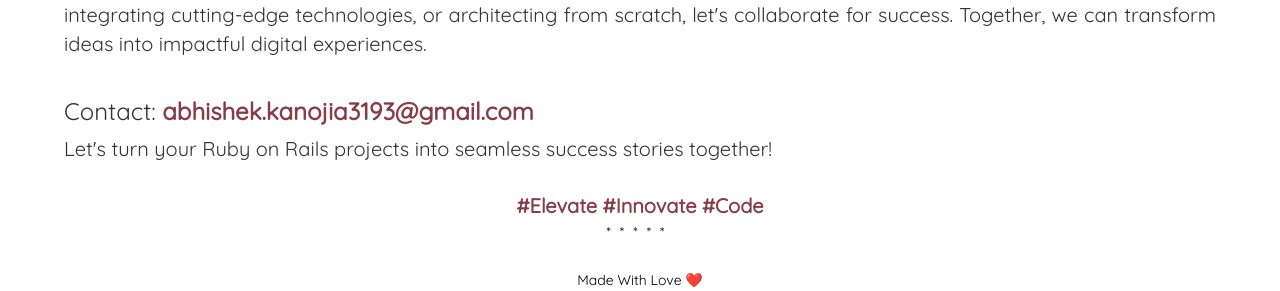
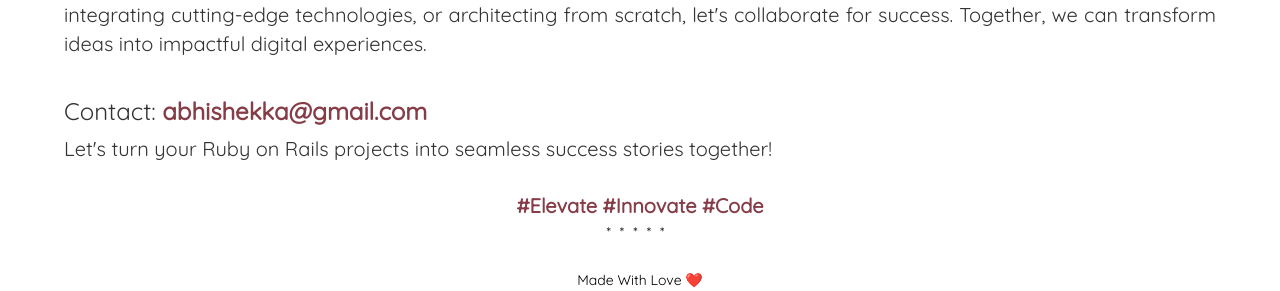
Before and after one commit to abhikanojia/abhikanojia.github.io, a Jekyll site: the page built from author/index.md, in a window 1280 px wide. Shown: the part 1363-1654 px from the top of the page. Built offline with Jekyll 4.4.1, drawn with Linux system fonts in a browser that asks for light colours.

Commit message:
Update email

```diff
--- a/author/index.md
+++ b/author/index.md
@@ -37,7 +37,7 @@ sitemap:
 	</div>
 	<br/>
 	<div class='justify para'>
-		<h3>Contact: <strong>abhishek.kanojia3193@gmail.com</strong></h3>
+		<h3>Contact: <strong>abhishekka@gmail.com</strong></h3>
 		<div>Let's turn your Ruby on Rails projects into seamless success stories together!</div>
 		<br/>
 		<div class='text-center'>
```
